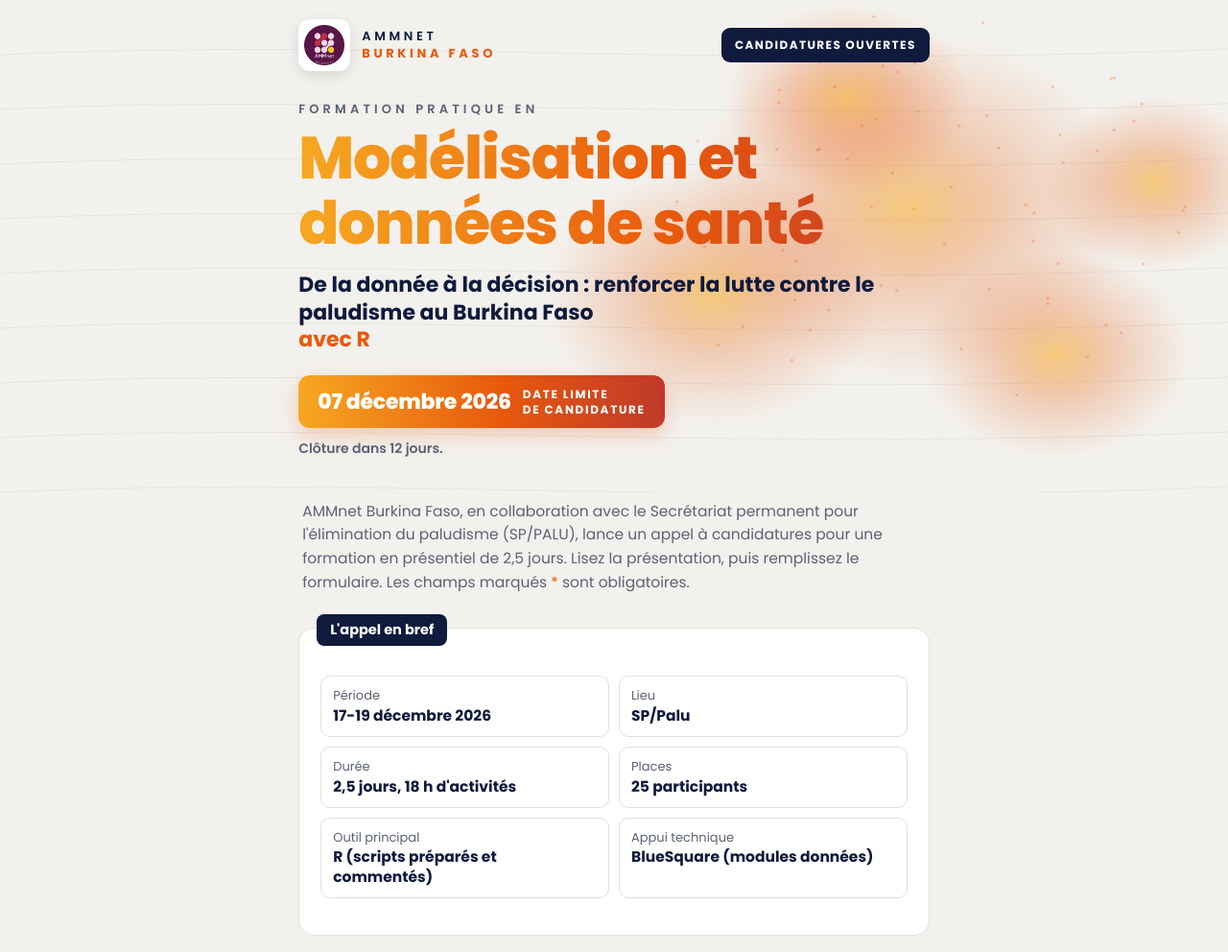
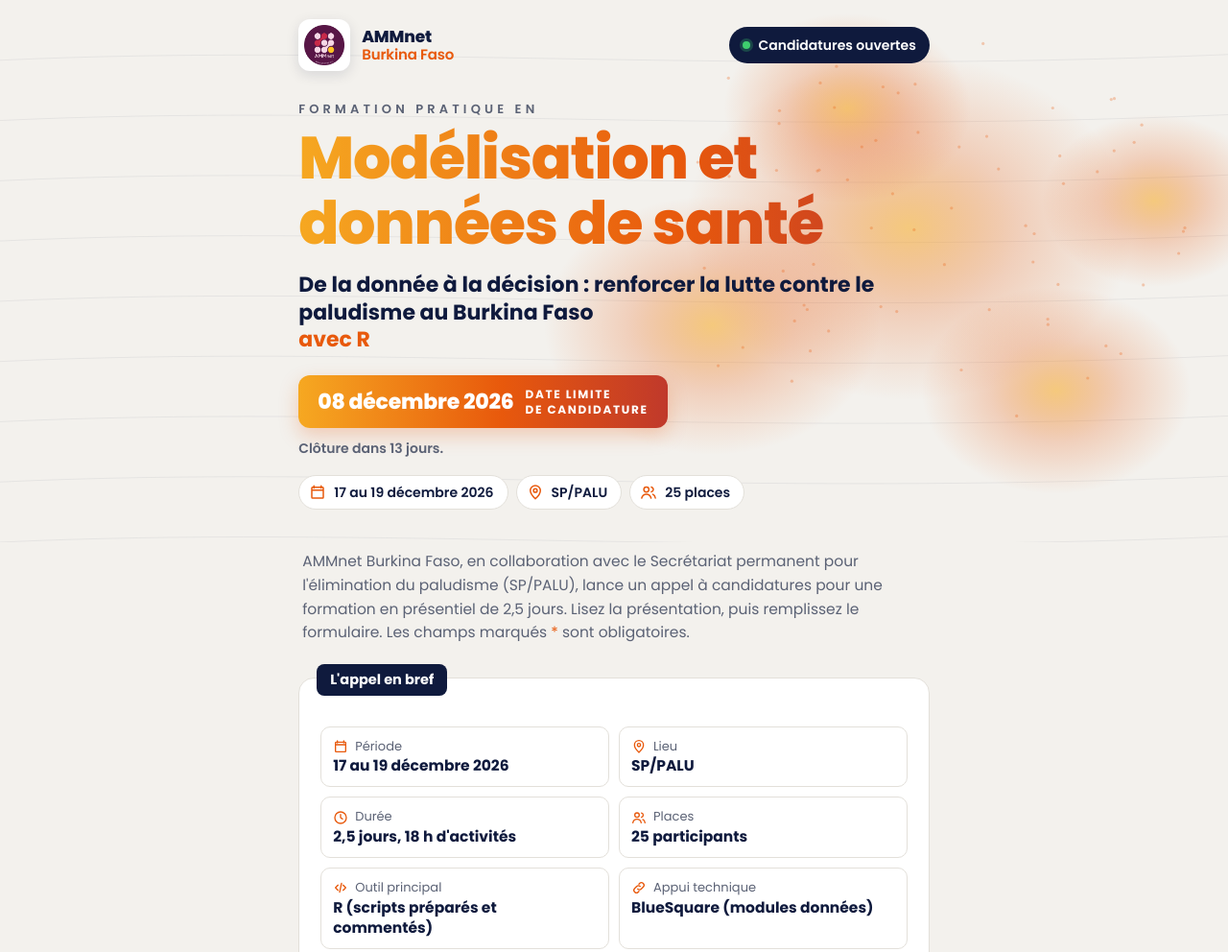
Before and after one commit to Kabore6520/Candidature-Ammnet-Burkina-Palu, a plain HTML site: page index.html in a window 1280 px wide. Shown: the top 992 px of the page at 96% size. Drawn offline with Linux system fonts and the light colour scheme.

Commit message:
Add files via upload

```diff
--- a/index.html
+++ b/index.html
@@ -30,9 +30,11 @@ a{color:var(--orT)}
 .top{display:flex;align-items:center;justify-content:space-between;gap:12px;flex-wrap:wrap;margin-bottom:30px}
 .brand{display:flex;align-items:center;gap:12px;text-decoration:none;color:var(--ink)}
 .brand img{width:54px;height:54px;border-radius:12px;background:#fff;box-shadow:0 4px 14px #0f1a3d1f;object-fit:contain;padding:6px}
-.brand span{font-size:13px;font-weight:600;letter-spacing:.28em;line-height:1.35;text-transform:uppercase}
-.brand b{display:block;color:var(--orT);font-weight:700}
-.pill{background:var(--navy);color:var(--navyInk);font-size:12px;font-weight:700;letter-spacing:.12em;text-transform:uppercase;padding:8px 14px;border-radius:9px}
+.brand span{font-size:17px;font-weight:800;letter-spacing:-.01em;line-height:1.2}
+.brand b{display:block;color:var(--orT);font-weight:600;font-size:15px}
+.pill{display:inline-flex;align-items:center;gap:8px;background:var(--navy);color:var(--navyInk);font-size:14px;font-weight:600;padding:8px 14px;border-radius:999px}
+.pill::before{content:"";width:8px;height:8px;border-radius:50%;background:#3ecf6e;box-shadow:0 0 0 3px #3ecf6e40}
+.pill.off::before{background:var(--or3);box-shadow:none}
 .pre{font-size:13px;font-weight:600;letter-spacing:.32em;text-transform:uppercase;color:var(--mut);margin-bottom:6px}
 h1{font-size:clamp(38px,8vw,62px);font-weight:800;background:linear-gradient(90deg,var(--or1),var(--or2) 60%,var(--or3));-webkit-background-clip:text;background-clip:text;color:transparent;padding-bottom:6px}
 .sub{font-size:clamp(18px,2.6vw,22px);font-weight:700;margin:10px 0 2px;line-height:1.3}
@@ -41,6 +43,9 @@ h1{font-size:clamp(38px,8vw,62px);font-weight:800;background:linear-gradient(90d
 .badge strong{font-size:22px;font-weight:800;letter-spacing:-.01em;white-space:nowrap}
 .badge span{font-size:12px;font-weight:700;letter-spacing:.14em;text-transform:uppercase;line-height:1.3}
 .count{display:block;margin-top:10px;font-size:14px;font-weight:600;color:var(--mut)}
+.facts{display:flex;flex-wrap:wrap;gap:8px;margin-top:16px}
+.fact{display:inline-flex;align-items:center;gap:8px;background:var(--card);border:1px solid var(--line);border-radius:999px;padding:6px 14px 6px 10px;font-size:14px;font-weight:600}
+.ic{width:18px;height:18px;flex:none;fill:none;stroke:var(--orT);stroke-width:2;stroke-linecap:round;stroke-linejoin:round}
 .intro{color:var(--mut);margin:8px 0 26px;padding:0 4px}
 .card{position:relative;background:var(--card);border:1px solid var(--line);border-radius:16px;padding:34px clamp(16px,3vw,22px) 22px;margin:34px 0 0}
 .card>.lab,fieldset.card>legend{position:absolute;top:-15px;left:18px;background:var(--navy);color:var(--navyInk);font-size:14.5px;font-weight:700;padding:5px 14px;border-radius:8px;margin:0;float:none}
@@ -51,7 +56,8 @@ fieldset.card{min-inline-size:0}
 .small{font-size:13.5px;color:var(--mut)}
 .kv{display:grid;grid-template-columns:repeat(2,minmax(0,1fr));gap:10px}
 .kv div{border:1px solid var(--line);border-radius:10px;padding:10px 12px}
-.kv dt{font-size:13px;color:var(--mut)}
+.kv dt{display:flex;align-items:center;gap:7px;font-size:13px;color:var(--mut)}
+.kv dt .ic{width:16px;height:16px}
 .kv dd{margin:0;font-weight:700;line-height:1.35}
 ul.tick{list-style:none;padding:0;margin:0}
 ul.tick li{position:relative;padding-left:24px;margin:6px 0}
@@ -60,9 +66,10 @@ ul.tick li::before{content:"";position:absolute;left:3px;top:.6em;width:11px;hei
 .stat{background:var(--soft);border-radius:10px;padding:10px 12px}
 .stat b{display:block;font-size:22px;font-weight:800;color:var(--orT);line-height:1.2}
 .stat span{font-size:13.5px}
-.day{display:grid;grid-template-columns:4.5em minmax(0,1fr);gap:4px 12px;padding:10px 0;border-bottom:1px solid var(--line)}
+.day{display:grid;grid-template-columns:4.8em minmax(0,1fr);gap:4px 14px;padding:12px 0;border-bottom:1px solid var(--line)}
 .day:last-child{border-bottom:0}
-.day b{font-weight:700;color:var(--orT)}
+.day b{align-self:start;justify-self:start;font-weight:700;font-size:14px;color:#fff;background:linear-gradient(90deg,var(--or1),var(--or2));padding:3px 11px;border-radius:999px;white-space:nowrap}
+.day li{margin:3px 0}
 .day ul{margin:0;padding-left:18px}
 table{width:100%;border-collapse:collapse;font-size:14.5px}
 td{padding:7px 4px;border-bottom:1px solid var(--line)}
@@ -112,10 +119,18 @@ input[type=file]{width:100%;font:14px Poppins,sans-serif;color:var(--ink);paddin
 .panel ol{padding-left:22px;margin:0}
 .panel li{margin:7px 0}
 .demo{border:1.5px dashed var(--or2);border-radius:11px;padding:10px 14px;font-size:14px;margin-top:14px}
-footer{text-align:center;font-size:13.5px;color:var(--mut);padding:34px 16px 40px}
+footer{text-align:center;font-size:13.5px;color:var(--mut);padding:34px 16px 40px;line-height:1.7}
+footer strong{color:var(--ink)}
+footer a{color:var(--orT);font-weight:600;text-decoration:none}
+footer a:hover{text-decoration:underline}
+.prog{position:sticky;top:0;z-index:5;margin:26px -4px 0;padding:10px 4px 8px;background:var(--bg)}
+.prog p{display:flex;justify-content:space-between;font-size:13.5px;font-weight:600;margin:0 0 6px}
+.prog p span:last-child{color:var(--orT)}
+.bar{height:8px;background:var(--line);border-radius:99px;overflow:hidden}
+.bar i{display:block;height:100%;width:0;background:linear-gradient(90deg,var(--or1),var(--or2),var(--or3));transition:width .35s}
 [hidden]{display:none!important}
-@media(max-width:600px){.grid2,.kv,.stats{grid-template-columns:minmax(0,1fr)}.opts.scale{grid-template-columns:repeat(2,minmax(0,1fr))}.steps li,.day{grid-template-columns:minmax(0,1fr)}.brand span{letter-spacing:.18em}.badge{gap:10px;padding:10px 16px}.badge strong{font-size:19px}.badge span{font-size:11px}.top{margin-bottom:22px}}
-@media(prefers-reduced-motion:reduce){html{scroll-behavior:auto}}
+@media(max-width:600px){.grid2,.kv,.stats{grid-template-columns:minmax(0,1fr)}.opts.scale{grid-template-columns:repeat(2,minmax(0,1fr))}.steps li,.day{grid-template-columns:minmax(0,1fr)}.badge{gap:10px;padding:10px 16px}.badge strong{font-size:19px}.badge span{font-size:11px}.top{margin-bottom:22px}}
+@media(prefers-reduced-motion:reduce){html{scroll-behavior:auto}.bar i{transition:none}}
 </style>
 </head>
 <body>
@@ -132,6 +147,11 @@ footer{text-align:center;font-size:13.5px;color:var(--mut);padding:34px 16px 40p
     <p class="sub">De la donnée à la décision : renforcer la lutte contre le paludisme au Burkina Faso<em>avec R</em></p>
     <div class="badge"><strong data-c="deadlineLabel"></strong><span>Date limite<br>de candidature</span></div>
     <span class="count" id="countdown"></span>
+    <div class="facts">
+      <span class="fact"><svg class="ic" viewBox="0 0 24 24" aria-hidden="true"><path d="M7 3v3M17 3v3M4 9h16M5 5h14a1 1 0 0 1 1 1v13a1 1 0 0 1-1 1H5a1 1 0 0 1-1-1V6a1 1 0 0 1 1-1z"/></svg><span data-c="formation"></span></span>
+      <span class="fact"><svg class="ic" viewBox="0 0 24 24" aria-hidden="true"><path d="M12 21s-7-6.2-7-11.5a7 7 0 0 1 14 0C19 14.8 12 21 12 21z"/><circle cx="12" cy="9.5" r="2.5"/></svg><span data-c="lieu"></span></span>
+      <span class="fact"><svg class="ic" viewBox="0 0 24 24" aria-hidden="true"><circle cx="9" cy="8" r="3.5"/><path d="M2.5 20c.8-3.6 3.4-5.5 6.5-5.5s5.7 1.9 6.5 5.5M16 4.6a3.5 3.5 0 0 1 0 6.8M18 14.8c1.9.7 3.1 2.4 3.5 5.2"/></svg><span><span data-c="places"></span> places</span></span>
+    </div>
   </div>
 </header>
 
@@ -141,12 +161,12 @@ footer{text-align:center;font-size:13.5px;color:var(--mut);padding:34px 16px 40p
   <section class="card" id="appel">
     <span class="lab">L'appel en bref</span>
     <dl class="kv">
-      <div><dt>Période</dt><dd data-c="formation"></dd></div>
-      <div><dt>Lieu</dt><dd data-c="lieu"></dd></div>
-      <div><dt>Durée</dt><dd>2,5 jours, 18 h d'activités</dd></div>
-      <div><dt>Places</dt><dd><span data-c="places"></span> participants</dd></div>
-      <div><dt>Outil principal</dt><dd>R (scripts préparés et commentés)</dd></div>
-      <div><dt>Appui technique</dt><dd>BlueSquare (modules données)</dd></div>
+      <div><dt><svg class="ic" viewBox="0 0 24 24" aria-hidden="true"><path d="M7 3v3M17 3v3M4 9h16M5 5h14a1 1 0 0 1 1 1v13a1 1 0 0 1-1 1H5a1 1 0 0 1-1-1V6a1 1 0 0 1 1-1z"/></svg>Période</dt><dd data-c="formation"></dd></div>
+      <div><dt><svg class="ic" viewBox="0 0 24 24" aria-hidden="true"><path d="M12 21s-7-6.2-7-11.5a7 7 0 0 1 14 0C19 14.8 12 21 12 21z"/><circle cx="12" cy="9.5" r="2.5"/></svg>Lieu</dt><dd data-c="lieu"></dd></div>
+      <div><dt><svg class="ic" viewBox="0 0 24 24" aria-hidden="true"><circle cx="12" cy="12" r="9"/><path d="M12 7v5l3 2"/></svg>Durée</dt><dd>2,5 jours, 18 h d'activités</dd></div>
+      <div><dt><svg class="ic" viewBox="0 0 24 24" aria-hidden="true"><circle cx="9" cy="8" r="3.5"/><path d="M2.5 20c.8-3.6 3.4-5.5 6.5-5.5s5.7 1.9 6.5 5.5M16 4.6a3.5 3.5 0 0 1 0 6.8M18 14.8c1.9.7 3.1 2.4 3.5 5.2"/></svg>Places</dt><dd><span data-c="places"></span> participants</dd></div>
+      <div><dt><svg class="ic" viewBox="0 0 24 24" aria-hidden="true"><path d="M8 8l-4 4 4 4M16 8l4 4-4 4M13.5 5l-3 14"/></svg>Outil principal</dt><dd>R (scripts préparés et commentés)</dd></div>
+      <div><dt><svg class="ic" viewBox="0 0 24 24" aria-hidden="true"><path d="M10 14a4 4 0 0 0 5.7 0l3-3a4 4 0 0 0-5.7-5.7l-1 1M14 10a4 4 0 0 0-5.7 0l-3 3a4 4 0 0 0 5.7 5.7l1-1"/></svg>Appui technique</dt><dd>BlueSquare (modules données)</dd></div>
     </dl>
   </section>
 
@@ -185,7 +205,7 @@ footer{text-align:center;font-size:13.5px;color:var(--mut);padding:34px 16px 40p
 
   <section class="card" id="profil">
     <span class="lab">Profil recherché</span>
-    <p>Statisticiens, épidémiologistes, biologistes, gestionnaires de données, points focaux de programmes et enseignants-chercheurs travaillant sur le paludisme ou sur les données de santé.</p>
+    <p>Doctorants, statisticiens, mathématiciens, épidémiologistes, biologistes, gestionnaires de données, points focaux de programmes et enseignants-chercheurs travaillant sur le paludisme ou sur les données de santé.</p>
     <h3>Prérequis</h3>
     <ul class="tick">
       <li>Notions de base en mathématiques, statistique, épidémiologie ou gestion des données.</li>
@@ -196,7 +216,7 @@ footer{text-align:center;font-size:13.5px;color:var(--mut);padding:34px 16px 40p
   </section>
 
   <section class="card" id="modalites">
-    <span class="lab">Modalités et calendrier</span>
+    <span class="lab">Modalités</span>
     <ol class="steps">
       <li><strong data-c="deadlineLabel"></strong><span>Clôture des candidatures. Seuls les dossiers complets, avec CV, sont examinés.</span></li>
     </ol>
@@ -214,7 +234,7 @@ footer{text-align:center;font-size:13.5px;color:var(--mut);padding:34px 16px 40p
     <span class="lab">Questions fréquentes</span>
     <details><summary>Je n'ai jamais utilisé R. Puis-je candidater ?</summary><p>Oui. Les scripts sont préparés et expliqués pas à pas. Une première prise en main de R avant la formation vous fera gagner du temps.</p></details>
     <details><summary>Je n'ai pas d'ordinateur portable personnel.</summary><p>Indiquez-le dans le formulaire. La commission en tiendra compte selon les équipements disponibles.</p></details>
-    <details><summary>Plusieurs agents d'une même structure peuvent-ils postuler ?</summary><p>Oui, mais la sélection suit la répartition indicative par type de structure.</p></details>
+    <details><summary>Plusieurs agents d'une même structure peuvent-ils postuler ?</summary><p>Oui. Chaque candidature est examinée individuellement, en veillant à la diversité des structures et des profils.</p></details>
     <details><summary>Que se passe-t-il après l'envoi ?</summary><p>Un numéro de candidature s'affiche et vous est envoyé par e-mail. Les candidats retenus sont contactés par e-mail et WhatsApp.</p></details>
   </section>
 
@@ -225,6 +245,7 @@ footer{text-align:center;font-size:13.5px;color:var(--mut);padding:34px 16px 40p
   </div>
 
   <form id="form" novalidate>
+    <div class="prog" aria-live="polite"><p><span>Progression du formulaire</span><span id="progTxt">0 %</span></p><div class="bar"><i id="progBar"></i></div></div>
     <div class="alert info" id="draftNote" hidden></div>
 
     <fieldset class="card">
@@ -259,7 +280,8 @@ footer{text-align:center;font-size:13.5px;color:var(--mut);padding:34px 16px 40p
       <div class="f"><label for="region">Région <span class="req">*</span></label><select id="region" name="region" required><option value="">Choisir…</option></select><p class="msg"></p></div>
       <div class="f"><span class="lbl">Profil principal <span class="req">*</span></span>
         <div class="opts">
-          <label class="opt"><input type="radio" name="profil" value="Statisticien(ne)" required>Statisticien(ne)</label>
+          <label class="opt"><input type="radio" name="profil" value="Doctorant(e)" required>Doctorant(e)</label>
+          <label class="opt"><input type="radio" name="profil" value="Statisticien(ne)">Statisticien(ne)</label>
           <label class="opt"><input type="radio" name="profil" value="Mathématicien(ne)">Mathématicien(ne)</label>
           <label class="opt"><input type="radio" name="profil" value="Épidémiologiste">Épidémiologiste</label>
           <label class="opt"><input type="radio" name="profil" value="Biologiste">Biologiste</label>
@@ -327,7 +349,7 @@ footer{text-align:center;font-size:13.5px;color:var(--mut);padding:34px 16px 40p
           <label class="opt"><input type="radio" name="disponible" value="Oui" required>Oui</label>
           <label class="opt"><input type="radio" name="disponible" value="Non">Non</label>
         </div><p class="msg"></p></div>
-      <div class="f"><span class="lbl">Acceptez-vous une vérification à distance de votre installation deux semaines avant ? <span class="req">*</span></span>
+      <div class="f"><span class="lbl">Acceptez-vous une vérification à distance de votre installation avant la formation ? <span class="req">*</span></span>
         <div class="opts row">
           <label class="opt"><input type="radio" name="verifDistance" value="Oui" required>Oui</label>
           <label class="opt"><input type="radio" name="verifDistance" value="Non">Non</label>
@@ -372,7 +394,7 @@ footer{text-align:center;font-size:13.5px;color:var(--mut);padding:34px 16px 40p
     <ol>
       <li>Conservez ce numéro ; un e-mail de confirmation est envoyé à <strong id="okMail"></strong>. S'il n'apparaît pas d'ici quelques minutes, vérifiez le dossier <strong>Spam</strong> ou <strong>Courrier indésirable</strong>.</li>
       <li>Les candidats retenus seront contactés par e-mail et WhatsApp.</li>
-      <li>Si vous êtes retenu(e) : installez R et RStudio selon le guide envoyé, puis participez à la vérification à distance deux semaines avant la formation.</li>
+      <li>Si vous êtes retenu(e) : installez R et RStudio selon le guide envoyé, puis participez à la vérification à distance organisée avant la formation.</li>
     </ol>
     <p class="demo" id="okDemo" hidden>Mode démonstration : aucune adresse d'enregistrement n'est configurée, cette candidature n'a donc pas été transmise.</p>
     <button class="go" type="button" id="another">Saisir une autre candidature</button>
@@ -386,18 +408,18 @@ footer{text-align:center;font-size:13.5px;color:var(--mut);padding:34px 16px 40p
   </div>
 </main>
 
-<footer id="foot">AMMnet Burkina Faso, en collaboration avec le SP/PALU, avec l'appui technique de BlueSquare</footer>
+<footer id="foot"><strong>AMMnet Burkina Faso</strong>, en collaboration avec le SP/PALU, avec l'appui technique de BlueSquare<br><span id="footContact"></span></footer>
 
 <script>
 {
 /* ===== À PERSONNALISER AVANT PUBLICATION ===== */
 const CONFIG = {
   scriptUrl: "https://script.google.com/macros/s/AKfycbzolpOuAaSjUwDtu5WhqW-Iorg00TbGV30bXzbdzpV0sqF6kK5oEc6EaPNvLBHpAWBb/exec",                                   // URL du déploiement Google Apps Script (vide = mode démonstration)
-  deadline: "2026-12-07T23:59:59Z",                // date limite (heure du Burkina = UTC)
-  deadlineLabel: "07 décembre 2026",
+  deadline: "2026-12-08T23:59:59Z",                // date limite (heure du Burkina = UTC)
+  deadlineLabel: "08 décembre 2026",
   notification: "10 décembre 2026",
-  formation: "17-19 décembre 2026",
-  lieu: "SP/Palu",
+  formation: "17 au 19 décembre 2026",
+  lieu: "SP/PALU",
   places: 25,
   maxFileMB: 2,
   contactEmail: "ammnetburkina@gmail.com",                                // ex. contact@ammnet-bf.org
@@ -416,14 +438,20 @@ for (const el of $$('[data-c]')) { const v = CONFIG[el.dataset.c]; if (v !== und
 const contacts = [];
 if (CONFIG.contactPhone) contacts.push('WhatsApp ' + CONFIG.contactPhone);
 if (CONFIG.contactEmail) contacts.push(CONFIG.contactEmail);
-if (contacts.length) { $('#foot').textContent += '. Contact : ' + contacts.join(' · '); $('#dupContact').textContent = ' (' + contacts.join(' ; ') + ')'; }
+if (contacts.length) {
+  $('#dupContact').textContent = ' (' + contacts.join(' ; ') + ')';
+  const fc = $('#footContact'); fc.append('Contact : ');
+  if (CONFIG.contactPhone) { const a = document.createElement('a'); a.href = 'https://wa.me/' + CONFIG.contactPhone.replace(/\D/g, ''); a.textContent = 'WhatsApp ' + CONFIG.contactPhone; fc.append(a); }
+  if (CONFIG.contactPhone && CONFIG.contactEmail) fc.append(' · ');
+  if (CONFIG.contactEmail) { const a = document.createElement('a'); a.href = 'mailto:' + CONFIG.contactEmail; a.textContent = CONFIG.contactEmail; fc.append(a); }
+}
 
 /* Date limite */
 const left = new Date(CONFIG.deadline) - new Date();
 const closed = left < 0;
 const days = Math.ceil(left / 864e5);
 $('#countdown').textContent = closed ? 'Les candidatures sont closes.' : days <= 1 ? 'Dernier jour pour candidater.' : 'Clôture dans ' + days + ' jours.';
-if (closed) { form.hidden = true; $('#closed').hidden = false; $('#statusPill').textContent = 'Candidatures closes'; }
+if (closed) { form.hidden = true; $('#closed').hidden = false; $('#statusPill').textContent = 'Candidatures closes'; $('#statusPill').classList.add('off'); }
 
 /* Programme */
 const DAYS = [
@@ -439,7 +467,7 @@ $('#region').insertAdjacentHTML('beforeend', REGIONS.map(r => '<option>' + esc(r
 
 const multi = (id, items) => { $('#' + id).innerHTML = items.map(t => '<label class="opt"><input type="checkbox" name="' + id + '" data-multi="1" value="' + esc(t) + '">' + esc(t) + '</label>').join(''); };
 multi('taches', ['Collecte de données', 'Saisie dans DHIS2 ou un autre système d\'information sanitaire', 'Contrôle de qualité des données', 'Analyse statistique', 'Rapports ou tableaux de bord', 'Recherche', 'Enseignement', 'Aucune']);
-multi('logiciels', ['R', 'RStudio', 'Excel ou autre tableur', 'DHIS2', 'Python', 'Stata, SPSS ou Epi Info', 'Aucun']);
+multi('logiciels', ['R', 'RStudio', 'Excel ou autre tableur', 'Python', 'Stata, SPSS ou Epi Info', 'Aucun']);
 
 const LEVELS = ['Aucune notion', 'Débutant', 'Intermédiaire', 'Avancé'];
 const SKILLS = [
@@ -496,17 +524,39 @@ const restoreDraft = () => {
 };
 const clearDraft = () => { try { localStorage.removeItem(KEY); } catch (e) {} };
 
+/* Barre de progression */
+const progress = () => {
+  let tot = 0, ok = 0; const seen = new Set();
+  for (const el of form.elements) {
+    if (!el.name || el.disabled) continue;
+    if (el.dataset.multi || el.type === 'radio') {
+      if (seen.has(el.name)) continue; seen.add(el.name);
+      const g = [...form.querySelectorAll('input[name="' + el.name + '"]')];
+      if (!el.dataset.multi && !g.some(i => i.required)) continue;
+      tot++; if (g.some(i => i.checked)) ok++;
+      continue;
+    }
+    if (!el.required) continue;
+    tot++;
+    if (el.type === 'checkbox' ? el.checked : el.type === 'file' ? el.files.length > 0 : el.value.trim()) ok++;
+  }
+  const pc = tot ? Math.round(ok * 100 / tot) : 0;
+  $('#progTxt').textContent = pc + ' %';
+  $('#progBar').style.width = pc + '%';
+};
+
 restoreDraft();
 conditional();
 counters();
+progress();
 
 let tmr;
 form.addEventListener('input', e => {
   const f = e.target.closest('.f'); if (f) f.classList.remove('bad');
-  conditional(); counters();
+  conditional(); counters(); progress();
   clearTimeout(tmr); tmr = setTimeout(saveDraft, 400);
 });
-form.addEventListener('change', e => { const f = e.target.closest('.f'); if (f) f.classList.remove('bad'); conditional(); saveDraft(); });
+form.addEventListener('change', e => { const f = e.target.closest('.f'); if (f) f.classList.remove('bad'); conditional(); progress(); saveDraft(); });
 
 /* Validation */
 const setBad = (el, m) => { const f = el.closest('.f'); if (!f) return; f.classList.add('bad'); const p = f.querySelector('.msg'); if (p) p.textContent = m; };
@@ -585,7 +635,7 @@ form.addEventListener('submit', async e => {
       $('#okRef').textContent = res.reference || '';
       $('#okMail').textContent = data.email;
       $('#okDemo').hidden = !res.demo;
-      clearDraft(); form.reset(); conditional(); counters(); $('#draftNote').hidden = true;
+      clearDraft(); form.reset(); conditional(); counters(); progress(); $('#draftNote').hidden = true;
       show('success');
     } else if (res.status === 'duplicate') show('duplicate');
     else if (res.status === 'closed') { form.hidden = true; $('#closed').hidden = false; }
```
